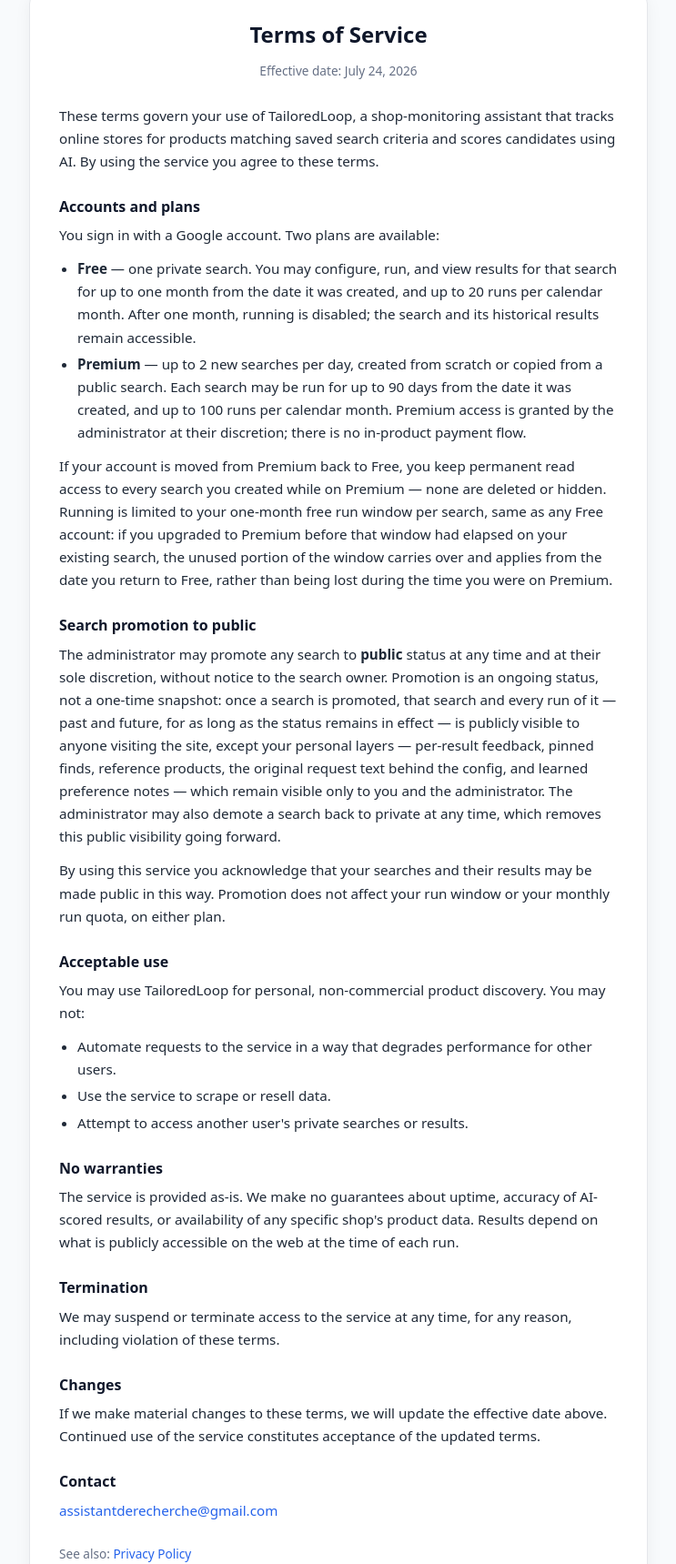
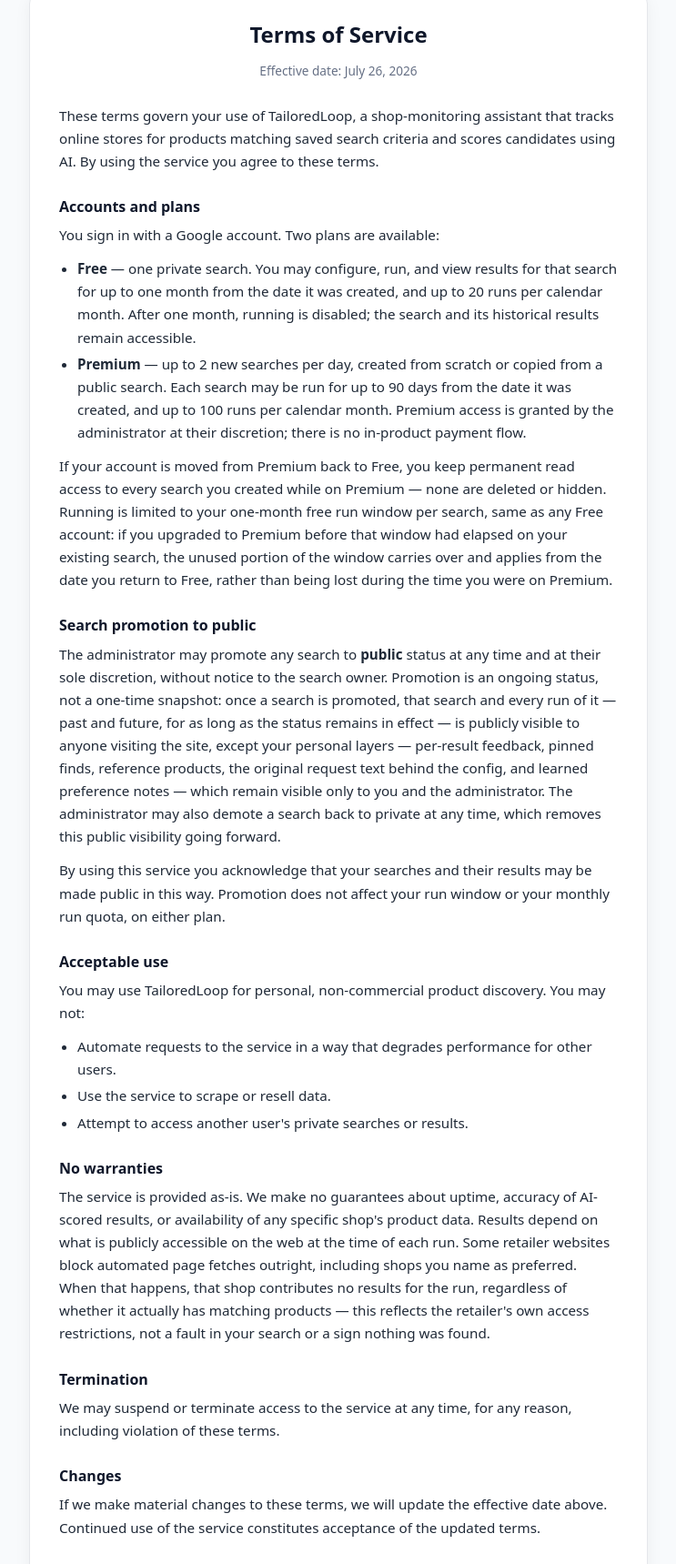
Before and after one commit to katyanotkin/shop_assistant, a FastAPI app: page /terms in a window 1280 px wide. Shown: the part 52-1771 px from the top of the page at 91% size, without its empty margins (268-1011 px from the left). Run offline with FastAPI, Linux system fonts and the light colour scheme; parts of the project's set-up code (start-up, migrations or seed data) failed here and were passed over.

Commit message:
docs: disclose that some retailer sites block automated fetches
Confirmed today (see recent searcher/fetcher fixes) that some retailer
sites' own anti-bot protection blocks TailoredLoop's page fetches
outright, independent of request frequency — a named preferred shop can
legitimately contribute zero results because its site blocks automated
access, not because nothing matched. Disclosing this in the existing
"No warranties" section rather than leaving it as a silent gap.

```diff
--- a/web/templates/terms.html
+++ b/web/templates/terms.html
@@ -23,7 +23,7 @@
 
   <div class="privacy-container">
     <h1>Terms of Service</h1>
-    <p class="effective-date">Effective date: July 24, 2026</p>
+    <p class="effective-date">Effective date: July 26, 2026</p>
 
     <div class="privacy-content">
       <p>These terms govern your use of __APP_NAME__, a shop-monitoring assistant that tracks online stores for products matching saved search criteria and scores candidates using AI. By using the service you agree to these terms.</p>
@@ -49,7 +49,7 @@
       </ul>
 
       <h2>No warranties</h2>
-      <p>The service is provided as-is. We make no guarantees about uptime, accuracy of AI-scored results, or availability of any specific shop's product data. Results depend on what is publicly accessible on the web at the time of each run.</p>
+      <p>The service is provided as-is. We make no guarantees about uptime, accuracy of AI-scored results, or availability of any specific shop's product data. Results depend on what is publicly accessible on the web at the time of each run. Some retailer websites block automated page fetches outright, including shops you name as preferred. When that happens, that shop contributes no results for the run, regardless of whether it actually has matching products — this reflects the retailer's own access restrictions, not a fault in your search or a sign nothing was found.</p>
 
       <h2>Termination</h2>
       <p>We may suspend or terminate access to the service at any time, for any reason, including violation of these terms.</p>
```
